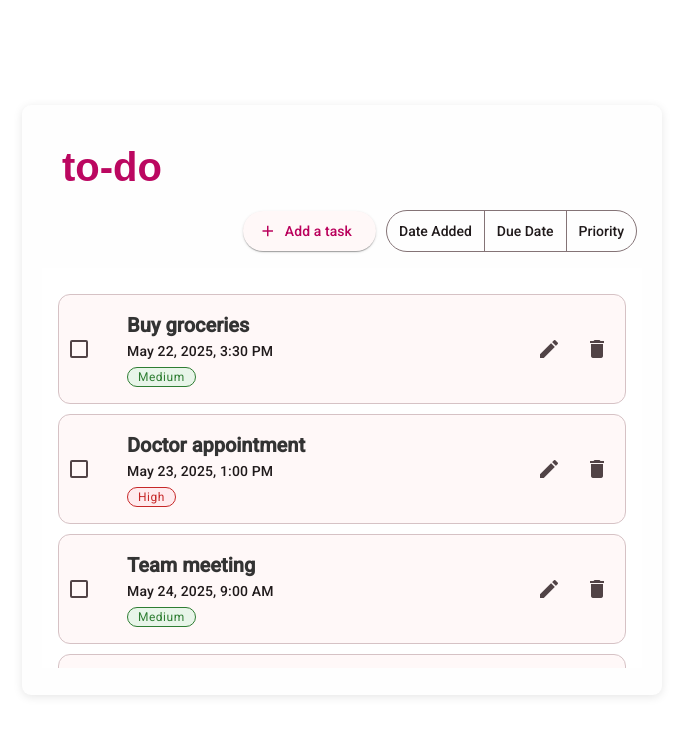
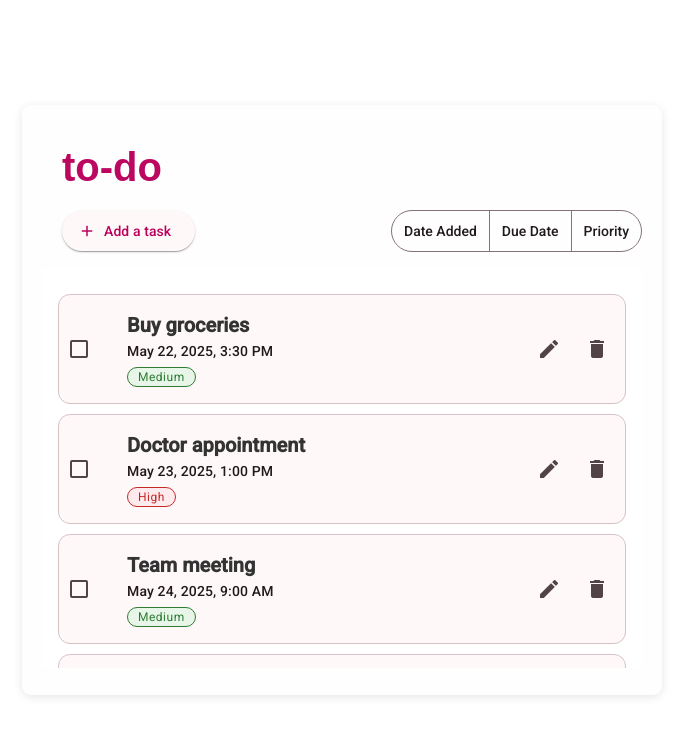
Before and after one commit to JalaAguirre/cmsc129-lab3-angular-todo, an Angular app in the folder my-to-do/: page / in a window 1280 px wide. Shown: the top 736 px of the page, without its empty margins (298-981 px from the left). Built offline with nearby package versions, Linux system fonts and the light colour scheme; data requests are answered from the project's data file.

Commit message:
Adjust buttons

```diff
--- a/my-to-do/src/app/subheader-container/subheader-container.component.css
+++ b/my-to-do/src/app/subheader-container/subheader-container.component.css
@@ -2,9 +2,21 @@ div {
   display: flex;
   flex-direction: row;
   align-items: center;
+  justify-content: space-between;
+  width: 580px;
+  box-sizing: border-box;
+  border-color: black;
 }
 
 div > * {
   margin-left: 5px;
   margin-right: 5px;
 }
+
+div > *:first-child {
+  margin-left: 0; /* No left margin for the add button */
+}
+
+div > *:last-child {
+  margin-right: 0; /* No right margin for the sort button */
+}
```
